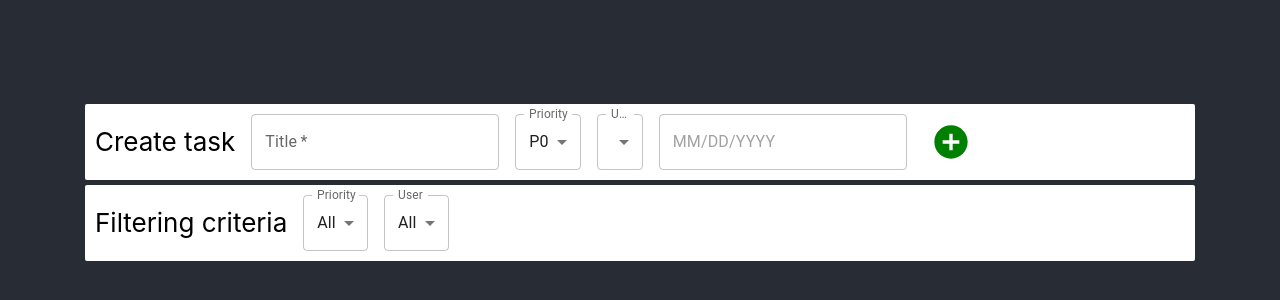
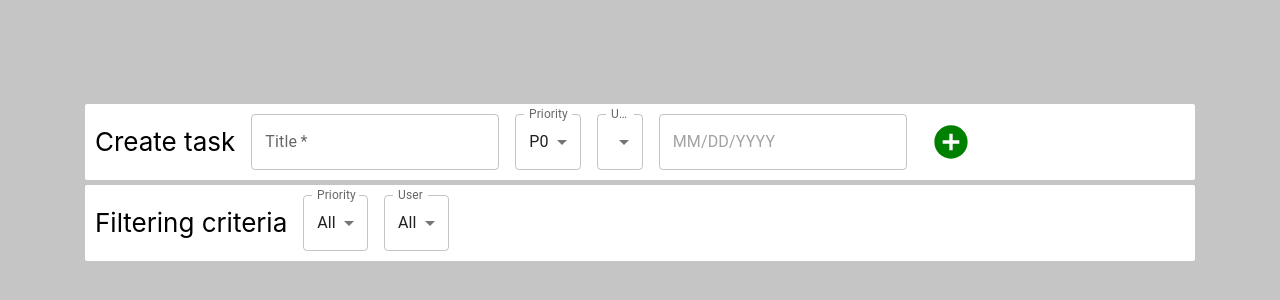
Before and after one commit to MatthieuBleichner/ScriptorArtisFront, a React (Create React App) app: page / in a window 1280 px wide. Shown: the part 218-518 px from the top of the page. Built offline with nearby package versions, Linux system fonts and the light colour scheme.

Commit message:
feat(Theming): change background theming

```diff
--- a/src/App.tsx
+++ b/src/App.tsx
@@ -199,8 +199,8 @@ function App(): JSX.Element {
   if (loading) return <p>Loading...</p>;
 
   return (
-    <div className="App">
-      <header className="App-header">
+    <div className="App" style={{ color: "#a9a9a9" }}>
+      <header className="App-header" style={{ backgroundColor: "#c5c5c5" }}>
         <div
           style={{
             display: "flex",
--- a/src/components/Column.tsx
+++ b/src/components/Column.tsx
@@ -40,7 +40,7 @@ function Column({ data, tasksIds, deleteTask }: ColumnProps): JSX.Element {
     <Droppable droppableId={`${data.id}`}>
       {(provided) => (
         <List
-          sx={{ width: 360, maxWidth: 360, bgcolor: "#90caf9", margin: 1 }}
+          sx={{ width: 360, maxWidth: 360, bgcolor: "#dcdcdc", margin: 1 }}
           subheader={<ListSubheader>{t(data.title)}</ListSubheader>}
           ref={provided.innerRef}
           {...provided.droppableProps}
```
